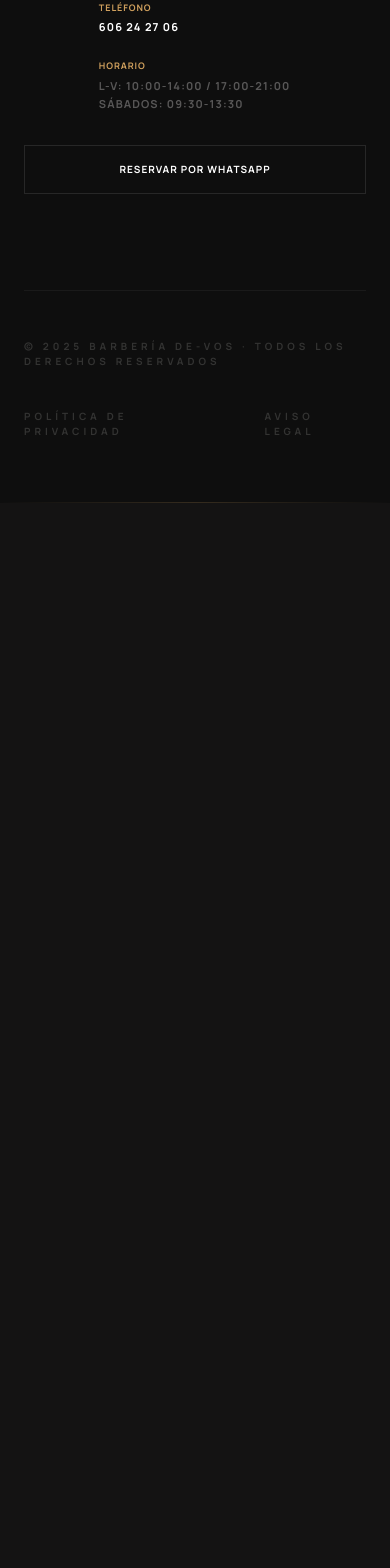
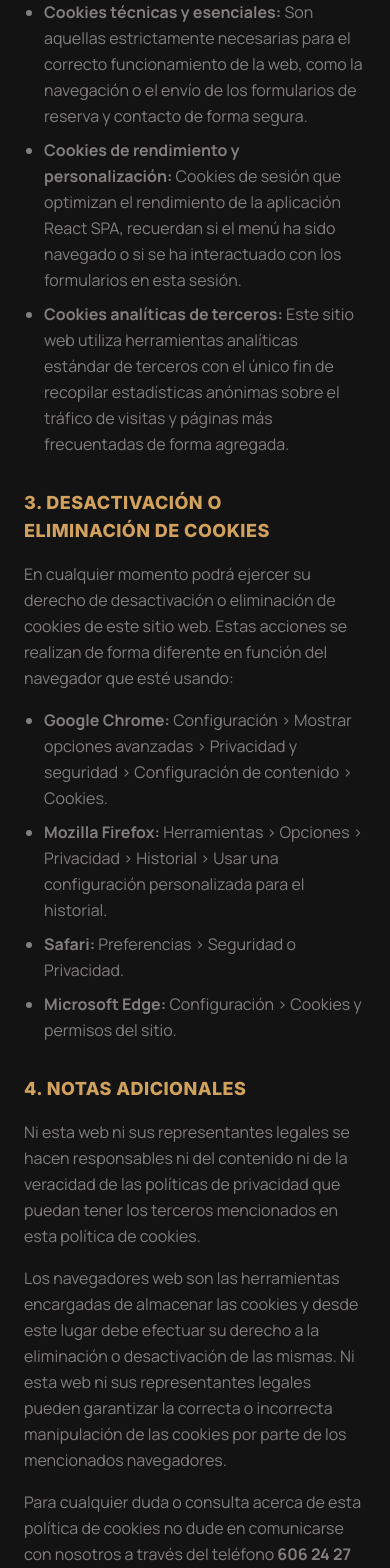
Before and after one commit to jukk4p/de-vos, a React (Vite) app: page /cookies in a window 390 px wide. Shown: the part 895-2463 px from the top of the page. Before the commit the page ends 1398 px from the top, so only its background shows below. Built offline with nearby package versions, Linux system fonts and the light colour scheme.

Commit message:
feat: add cookies page, polish mobile button widths, fix mobile menu scroll, and update WhatsApp icon styling

```diff
--- a/src/App.tsx
+++ b/src/App.tsx
@@ -10,6 +10,7 @@ import AboutPage from './pages/About';
 import ReservePage from './pages/Reserve';
 import PrivacyPage from './pages/Privacy';
 import LegalPage from './pages/Legal';
+import CookiesPage from './pages/Cookies';
 
 // Scroll to top on route change
 const ScrollToTop = () => {
@@ -61,6 +62,7 @@ const App = () => {
           <Route path="/reservar" element={<ReservePage />} />
           <Route path="/privacidad" element={<PrivacyPage />} />
           <Route path="/aviso-legal" element={<LegalPage />} />
+          <Route path="/cookies" element={<CookiesPage />} />
         </Routes>
 
         <Footer openWhatsApp={openWhatsApp} />
--- a/src/components/Footer.tsx
+++ b/src/components/Footer.tsx
@@ -103,8 +103,11 @@ const Footer: React.FC<FooterProps> = ({ openWhatsApp }) => {
 
           <button
             onClick={openWhatsApp}
-            className="mt-8 px-8 border border-white/10 text-white font-black text-[10px] uppercase tracking-industrial py-4 hover:bg-accent hover:text-background hover:border-accent transition-smooth w-full md:w-auto"
+            className="mt-8 px-8 border border-white/10 text-white font-black text-[10px] uppercase tracking-industrial py-4 hover:bg-accent hover:text-background hover:border-accent transition-smooth w-full max-w-[280px] md:w-auto flex items-center justify-center gap-3"
           >
+            <svg viewBox="0 0 16 16" className="w-4 h-4 fill-current shrink-0" xmlns="http://www.w3.org/2000/svg">
+              <path d="M13.601 2.326A7.854 7.854 0 0 0 7.994 0C3.627 0 .068 3.558.064 7.93a7.904 7.904 0 0 0 1.08 3.971L0 16l4.232-1.11a7.9 7.9 0 0 0 3.758.955h.005c4.368 0 7.928-3.56 7.933-7.93a7.88 7.88 0 0 0-2.327-5.589zM7.994 14.521a6.573 6.573 0 0 1-3.356-.92l-.24-.144-2.494.654.666-2.433-.156-.251a6.56 6.56 0 0 1-1.007-3.505c0-3.626 2.957-6.584 6.591-6.584a6.562 6.562 0 0 1 4.66 1.931 6.557 6.557 0 0 1 1.928 4.66c-.004 3.639-2.961 6.592-6.592 6.592zm3.69-4.82c-.202-.1-1.196-.59-1.381-.66-.184-.069-.319-.103-.453.1-.133.202-.516.66-.633.793-.118.133-.235.148-.438.047a5.556 5.556 0 0 1-1.63-1.008 5.86 5.86 0 0 1-1.127-1.405c-.12-.202-.012-.311.089-.41.09-.09.202-.236.3-.354.099-.118.133-.2.202-.338.069-.138.035-.26-.017-.362-.052-.1-.453-1.096-.622-1.503-.164-.397-.333-.342-.453-.349-.117-.006-.25-.008-.383-.008-.134 0-.353.05-.537.25-.185.202-.707.69-.707 1.684 0 .994.723 1.954.823 2.087.1.133 1.422 2.17 3.447 3.04.482.207.859.33 1.152.424.484.154.925.132 1.272.08.387-.058 1.196-.49 1.365-1.036.17-.546.17-1.012.12-1.11-.049-.098-.184-.148-.387-.25z"/>
+            </svg>
             Reservar por WhatsApp
           </button>
         </div>
@@ -112,11 +115,12 @@ const Footer: React.FC<FooterProps> = ({ openWhatsApp }) => {
 
       <div className="max-w-7xl mx-auto flex flex-col md:flex-row justify-between items-center gap-10 border-t border-white/5 pt-12">
         <p className="text-primary/20 text-[10px] font-bold uppercase tracking-[0.4em]">
-          &copy; 2025 Barbería De-Vos · Todos los derechos reservados
+          &copy; 2026 Barbería De-Vos · Todos los derechos reservados
         </p>
-        <div className="flex gap-10 text-primary/20 text-[10px] font-bold uppercase tracking-[0.4em]">
+        <div className="flex flex-wrap justify-center gap-10 text-primary/20 text-[10px] font-bold uppercase tracking-[0.4em]">
           <Link to="/privacidad" className="hover:text-accent transition-smooth cursor-pointer">Política de Privacidad</Link>
           <Link to="/aviso-legal" className="hover:text-accent transition-smooth cursor-pointer">Aviso Legal</Link>
+          <Link to="/cookies" className="hover:text-accent transition-smooth cursor-pointer">Política de Cookies</Link>
         </div>
       </div>
     </footer>
--- a/src/components/Navbar.tsx
+++ b/src/components/Navbar.tsx
@@ -19,6 +19,18 @@ const Navbar = ({ openWhatsApp }: NavbarProps) => {
 
   // Cerrar menú al cambiar de ruta
   useEffect(() => setIsOpen(false), [location]);
+
+  // Bloquear scroll vertical del body cuando el menú móvil está abierto
+  useEffect(() => {
+    if (isOpen) {
+      document.body.style.overflow = 'hidden';
+    } else {
+      document.body.style.overflow = '';
+    }
+    return () => {
+      document.body.style.overflow = '';
+    };
+  }, [isOpen]);
 
   // Navbar simplificada en la ruta de conversión /reservar
   const isReservePage = location.pathname === '/reservar';
@@ -107,7 +119,7 @@ const Navbar = ({ openWhatsApp }: NavbarProps) => {
       </div>
 
       {/* Mobile Menu Overlay */}
-      <div className={`fixed inset-0 z-40 bg-background md:hidden transition-all duration-500 ease-in-out ${isOpen ? 'opacity-100 pointer-events-auto' : 'opacity-0 pointer-events-none'}`}>
+      <div className={`fixed inset-0 z-40 bg-[#141313] md:hidden transition-all duration-500 ease-in-out ${isOpen ? 'opacity-100 pointer-events-auto' : 'opacity-0 pointer-events-none'}`}>
         <div className="flex flex-col h-full pt-32 pb-12 px-8">
           {/* Menu Links */}
           <div className="flex flex-col gap-8 text-3xl font-heading font-black tracking-industrial uppercase">
--- /dev/null
+++ b/src/pages/Cookies.tsx
@@ -0,0 +1,82 @@
+import { useLayoutEffect, useRef } from 'react';
+import gsap from 'gsap';
+
+const CookiesPage = () => {
+  const containerRef = useRef<HTMLDivElement>(null);
+
+  useLayoutEffect(() => {
+    let ctx = gsap.context(() => {
+      gsap.from(".legal-element", {
+        y: 20,
+        opacity: 0,
+        duration: 1,
+        stagger: 0.1,
+        ease: "expo.out"
+      });
+    }, containerRef);
+    return () => ctx.revert();
+  }, []);
+
+  return (
+    <div ref={containerRef} className="pt-40 pb-24 px-6 max-w-3xl mx-auto min-h-screen bg-background text-left">
+      <header className="legal-element mb-16">
+        <span className="text-accent text-[10px] font-black uppercase tracking-industrial mb-2 block">Información Legal</span>
+        <h1 className="display-sm text-white uppercase mb-4">Política de Cookies</h1>
+        <div className="w-12 h-px bg-accent mt-4" />
+      </header>
+
+      <div className="legal-element space-y-8 text-primary/60 text-base leading-relaxed">
+        <section className="space-y-4">
+          <h2 className="text-accent font-heading text-lg font-extrabold uppercase tracking-wide">1. ¿Qué son las Cookies?</h2>
+          <p>
+            Una cookie es un pequeño archivo de texto que se almacena en su navegador cuando visita casi cualquier página web. Su utilidad es que la web sea capaz de recordar su visita cuando vuelva a navegar por esa página. Las cookies suelen almacenar información de carácter técnico, preferencias personales, personalización de contenidos, estadísticas de uso, enlaces a redes sociales, acceso a cuentas de usuario, etc.
+          </p>
+        </section>
+
+        <section className="space-y-4">
+          <h2 className="text-accent font-heading text-lg font-extrabold uppercase tracking-wide">2. Cookies utilizadas en este sitio web</h2>
+          <p>
+            Siguiendo las directrices de la Agencia Española de Protección de Datos y de conformidad con el RGPD y la normativa de cookies vigente para **2026**, procedemos a detallar el uso de cookies que hace esta web con el fin de informarle con la máxima precisión posible:
+          </p>
+          <ul className="list-disc pl-5 space-y-2">
+            <li><strong>Cookies técnicas y esenciales:</strong> Son aquellas estrictamente necesarias para el correcto funcionamiento de la web, como la navegación o el envío de los formularios de reserva y contacto de forma segura.</li>
+            <li><strong>Cookies de rendimiento y personalización:</strong> Cookies de sesión que optimizan el rendimiento de la aplicación React SPA, recuerdan si el menú ha sido navegado o si se ha interactuado con los formularios en esta sesión.</li>
+            <li><strong>Cookies analíticas de terceros:</strong> Este sitio web utiliza herramientas analíticas estándar de terceros con el único fin de recopilar estadísticas anónimas sobre el tráfico de visitas y páginas más frecuentadas de forma agregada.</li>
+          </ul>
+        </section>
+
+        <section className="space-y-4">
+          <h2 className="text-accent font-heading text-lg font-extrabold uppercase tracking-wide">3. Desactivación o eliminación de cookies</h2>
+          <p>
+            En cualquier momento podrá ejercer su derecho de desactivación o eliminación de cookies de este sitio web. Estas acciones se realizan de forma diferente en función del navegador que esté usando:
+          </p>
+          <ul className="list-disc pl-5 space-y-2">
+            <li><strong>Google Chrome:</strong> Configuración &gt; Mostrar opciones avanzadas &gt; Privacidad y seguridad &gt; Configuración de contenido &gt; Cookies.</li>
+            <li><strong>Mozilla Firefox:</strong> Herramientas &gt; Opciones &gt; Privacidad &gt; Historial &gt; Usar una configuración personalizada para el historial.</li>
+            <li><strong>Safari:</strong> Preferencias &gt; Seguridad o Privacidad.</li>
+            <li><strong>Microsoft Edge:</strong> Configuración &gt; Cookies y permisos del sitio.</li>
+          </ul>
+        </section>
+
+        <section className="space-y-4">
+          <h2 className="text-accent font-heading text-lg font-extrabold uppercase tracking-wide">4. Notas adicionales</h2>
+          <p>
+            Ni esta web ni sus representantes legales se hacen responsables ni del contenido ni de la veracidad de las políticas de privacidad que puedan tener los terceros mencionados en esta política de cookies.
+          </p>
+          <p>
+            Los navegadores web son las herramientas encargadas de almacenar las cookies y desde este lugar debe efectuar su derecho a la eliminación o desactivación de las mismas. Ni esta web ni sus representantes legales pueden garantizar la correcta o incorrecta manipulación de las cookies por parte de los mencionados navegadores.
+          </p>
+          <p>
+            Para cualquier duda o consulta acerca de esta política de cookies no dude en comunicarse con nosotros a través del teléfono <strong>606 24 27 06</strong>.
+          </p>
+        </section>
+
+        <section className="pt-6 border-t border-white/5 text-xs text-primary/30 uppercase tracking-widest">
+          Última actualización: Mayo de 2026 · Barbería De-Vos
+        </section>
+      </div>
+    </div>
+  );
+};
+
+export default CookiesPage;
--- a/src/pages/Home.tsx
+++ b/src/pages/Home.tsx
@@ -108,7 +108,7 @@ const HomePage = () => {
           <div className="hero-element flex flex-col sm:flex-row gap-4 justify-center items-center md:max-w-xl mx-auto">
             <Link
               to="/reservar"
-              className="group relative flex items-center justify-center gap-4 bg-accent text-background font-extrabold text-[12px] px-8 py-6 rounded-none hover:bg-white transition-smooth shadow-2xl accent-glow w-full md:max-w-[280px] whitespace-nowrap"
+              className="group relative flex items-center justify-center gap-4 bg-accent text-background font-extrabold text-[12px] px-8 py-6 rounded-none hover:bg-white transition-smooth shadow-2xl accent-glow w-full max-w-[280px] whitespace-nowrap"
               aria-label="Reservar cita ahora"
             >
               <Calendar className="w-5 h-5 shrink-0" />
@@ -117,9 +117,11 @@ const HomePage = () => {
             </Link>
             <Link
               to="/servicios"
-              className="group relative flex items-center justify-center gap-4 bg-transparent border border-white/20 text-white font-extrabold text-[12px] px-8 py-6 rounded-none hover:bg-white hover:text-background transition-smooth w-full md:max-w-[280px] uppercase tracking-industrial whitespace-nowrap"
+              className="group relative flex items-center justify-center gap-4 bg-transparent border border-white/20 text-white font-extrabold text-[12px] px-8 py-6 rounded-none hover:bg-white hover:text-background transition-smooth w-full max-w-[280px] uppercase tracking-industrial whitespace-nowrap"
             >
-              Ver servicios →
+              <Scissors className="w-5 h-5 shrink-0" />
+              <span className="uppercase tracking-industrial whitespace-nowrap">Ver servicios</span>
+              <ChevronRight className="w-5 h-5 shrink-0 group-hover:translate-x-1 transition-smooth" />
             </Link>
           </div>
         </div>
```
Also changed, not shown: src/pages/Contact.tsx (+5 -2 lines).
